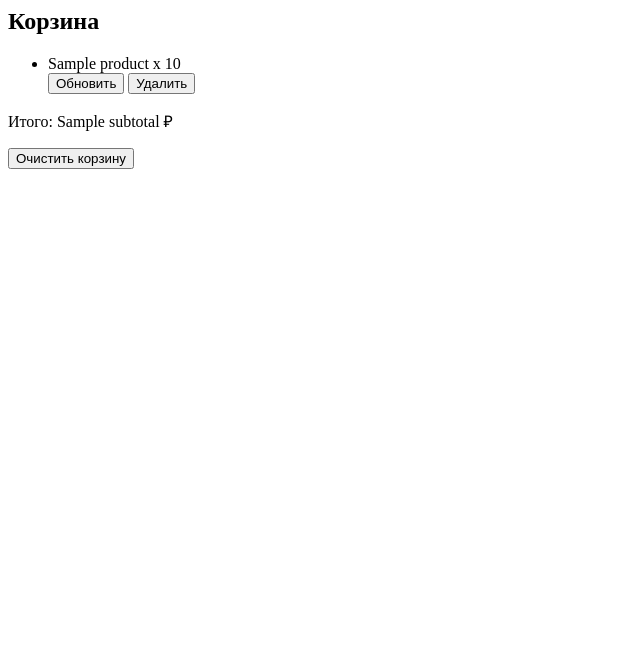
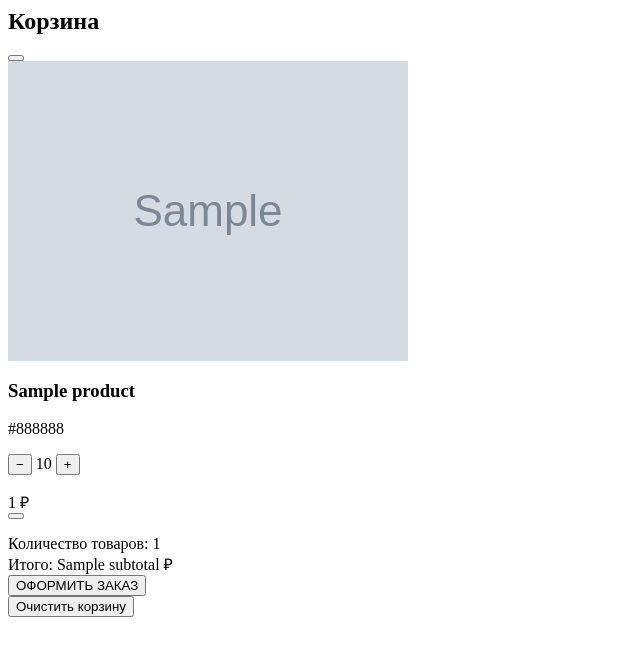
Before and after one commit to TuftaMan/shop, a Django app: template cart/templates/cart/cart_modal.html in a window 1280 px wide. Shown: the top 656 px of the page, without its empty margins (0-640 px from the left). Run offline with Django 5.2, Linux system fonts and the light colour scheme; the template is opened without the code that fills it: most values are stand-ins (such as "Sample title", 1, 10 or a date in 2020); grey boxes marked "Sample" are stand-in pictures.

Commit message:
Корзина полноценно работает

```diff
--- a/cart/templates/cart/cart_modal.html
+++ b/cart/templates/cart/cart_modal.html
@@ -1,36 +1,129 @@
-<div class="cart-modal bg-white shadow-lg p-4 w-80">
-    <h2 class="font-bold text-lg mb-2">Корзина</h2>
+{% load static %}
+
+<div class="p-6">
+    <div class="flex justify-between items-center mb-6">
+        <h2 class="text-2xl font-bold">Корзина</h2>
+        <button onclick="document.getElementById('main-cart-modal').classList.add('hidden')"
+                class="text-gray-400 hover:text-gray-600">
+            <svg class="w-6 h-6" fill="none" stroke="currentColor" viewBox="0 0 24 24">
+                <path stroke-linecap="round" stroke-linejoin="round" stroke-width="2" d="M6 18L18 6M6 6l12 12"/>
+            </svg>
+        </button>
+    </div>
+
     {% if cart_items %}
-        <ul>
+        <!-- Список товаров -->
+        <div class="space-y-4 mb-6 max-h-96 overflow-y-auto">
             {% for item in cart_items %}
-                <li class="flex justify-between mb-1" id="cart-item-{{ item.id }}">
-                    <span>{{ item.product.name }} x {{ item.quantity }}</span>
-                    <div class="flex space-x-2">
-                        <button
-                            hx-post="{% url 'cart:update_item' item.id %}"
-                            hx-include="closest form"
-                            hx-target="#main-cart-modal"
-                            class="text-sm px-2 py-1 bg-gray-200 rounded">
-                            Обновить
-                        </button>
-                        <button
-                            hx-post="{% url 'cart:remove_item' item.id %}"
-                            hx-target="#main-cart-modal"
-                            class="text-sm px-2 py-1 bg-red-200 rounded">
-                            Удалить
-                        </button>
+            <div class="flex gap-4 pb-4 border-b" id="cart-item-{{ item.id }}">
+                <!-- Картинка товара -->
+                <div class="w-20 h-20 flex-shrink-0 bg-gray-100 overflow-hidden">
+                    {% if item.product.main_image %}
+                        <img src="{{ item.product.main_image.url }}"
+                             alt="{{ item.product.name }}"
+                             class="w-full h-full object-cover">
+                    {% else %}
+                        <div class="w-full h-full flex items-center justify-center text-gray-400 text-xs">
+                            No image
+                        </div>
+                    {% endif %}
+                </div>
+
+                <!-- Информация о товаре -->
+                <div class="flex-1 min-w-0">
+                    <h3 class="font-medium text-sm mb-1 truncate">{{ item.product.name }}</h3>
+                    {% if item.product.color %}
+                    <p class="text-xs text-gray-500 mb-2">{{ item.product.color }}</p>
+                    {% endif %}
+
+                    <!-- Управление количеством -->
+                    <div class="flex items-center gap-2">
+                        <form hx-post="{% url 'cart:update_item' item.id %}"
+                              hx-target="#main-cart-modal"
+                              hx-swap="innerHTML"
+                              class="flex items-center gap-1">
+                            {% csrf_token %}
+
+                            <button type="submit"
+                                    name="quantity"
+                                    value="{{ item.quantity|add:'-1' }}"
+                                    class="w-6 h-6 flex items-center justify-center border border-gray-300 hover:bg-gray-100 text-sm">
+                                −
+                            </button>
+
+                            <span class="w-8 text-center text-sm">{{ item.quantity }}</span>
+
+                            <button type="submit"
+                                    name="quantity"
+                                    value="{{ item.quantity|add:'1' }}"
+                                    class="w-6 h-6 flex items-center justify-center border border-gray-300 hover:bg-gray-100 text-sm">
+                                +
+                            </button>
+                        </form>
+
+                        <span class="text-sm font-medium ml-auto">{{ item.total_price }} ₽</span>
                     </div>
-                </li>
+                </div>
+
+                <!-- Кнопка удалить -->
+                <form hx-post="{% url 'cart:remove_item' item.id %}"
+                      hx-target="#main-cart-modal"
+                      hx-swap="innerHTML">
+                    {% csrf_token %}
+                    <button type="submit"
+                            class="text-gray-400 hover:text-red-500 flex-shrink-0">
+                        <svg class="w-5 h-5" fill="none" stroke="currentColor" viewBox="0 0 24 24">
+                            <path stroke-linecap="round" stroke-linejoin="round" stroke-width="2" d="M6 18L18 6M6 6l12 12"/>
+                        </svg>
+                    </button>
+                </form>
+            </div>
             {% endfor %}
-        </ul>
-        <p class="mt-2">Итого: {{ cart.subtotal }} ₽</p>
-        <button
-            hx-post="{% url 'cart:clear_cart' %}"
-            hx-target="#main-cart-modal"
-            class="mt-2 px-3 py-1 bg-red-500 text-white rounded">
-            Очистить корзину
-        </button>
+        </div>
+
+        <!-- Итого -->
+        <div class="border-t pt-4 mb-4">
+            <div class="flex justify-between items-center mb-2">
+                <span class="text-gray-600">Количество товаров:</span>
+                <span class="font-medium">{{ cart.total_items }}</span>
+            </div>
+            <div class="flex justify-between items-center text-lg font-bold">
+                <span>Итого:</span>
+                <span>{{ cart.subtotal }} ₽</span>
+            </div>
+        </div>
+
+        <!-- Кнопки действий -->
+        <div class="space-y-2">
+            <button class="w-full bg-black text-white py-3 text-sm font-medium hover:bg-gray-800 transition">
+                ОФОРМИТЬ ЗАКАЗ
+            </button>
+
+            <form hx-post="{% url 'cart:clear_cart' %}"
+                  hx-target="#main-cart-modal"
+                  hx-swap="innerHTML">
+                {% csrf_token %}
+                <button type="submit"
+                        class="w-full border border-gray-300 text-gray-700 py-2 text-sm hover:bg-gray-50 transition">
+                    Очистить корзину
+                </button>
+            </form>
+        </div>
+
     {% else %}
-        <p>Корзина пуста</p>
+        <!-- Пустая корзина -->
+        <div class="text-center py-12">
+            <svg class="w-16 h-16 mx-auto text-gray-300 mb-4" fill="none" stroke="currentColor" viewBox="0 0 24 24">
+                <path stroke-linecap="round" stroke-linejoin="round" stroke-width="1.5" d="M16 11V7a4 4 0 00-8 0v4M5 9h14l1 12H4L5 9z"/>
+            </svg>
+            <p class="text-gray-500 mb-4">Ваша корзина пуста</p>
+            <button onclick="document.getElementById('main-cart-modal').classList.add('hidden')"
+                    hx-get="{% url 'main:catalog_all' %}"
+                    hx-target="#main-content"
+                    hx-push-url="true"
+                    class="text-sm text-blue-600 hover:underline">
+                Продолжить покупки
+            </button>
+        </div>
     {% endif %}
 </div>
--- a/main/templates/main/product_detail.html
+++ b/main/templates/main/product_detail.html
@@ -5,7 +5,7 @@
     <!-- Breadcrumb -->
     <div class="mb-6 text-sm text-gray-500">
         <a hx-get="{% url 'main:index' %}" hx-target="#main-content" hx-push-url="true"
-           class="hover:text-black">HOME</a>
+           class="hover:text-black">Главная</a>
         <span class="mx-2">/</span>
         <a hx-get="{% url 'main:catalog' product.category.slug %}" hx-target="#main-content" hx-push-url="true"
            class="hover:text-black">{{ product.category.name|upper }}</a>
@@ -62,6 +62,8 @@
                     hx-target="#main-cart-modal"
                     hx-swap="innerHTML"
                     class="w-full">
+
+                    {% csrf_token %}
 
                     <input type="hidden" name="quantity" value="1">
 
```
Also changed, not shown: cart/templates/cart/includes/cart_button.html (deleted, +0 -11 lines).
